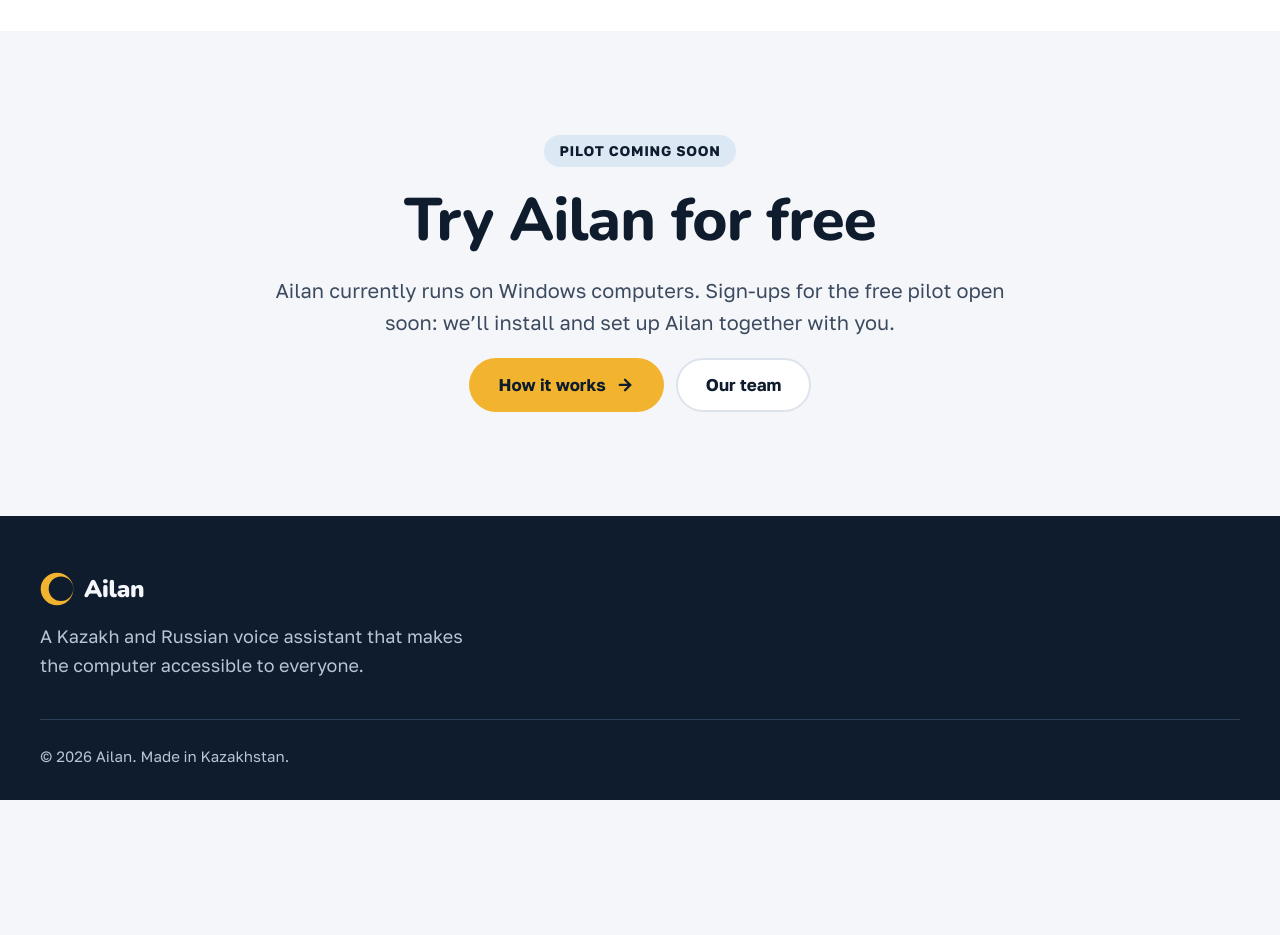
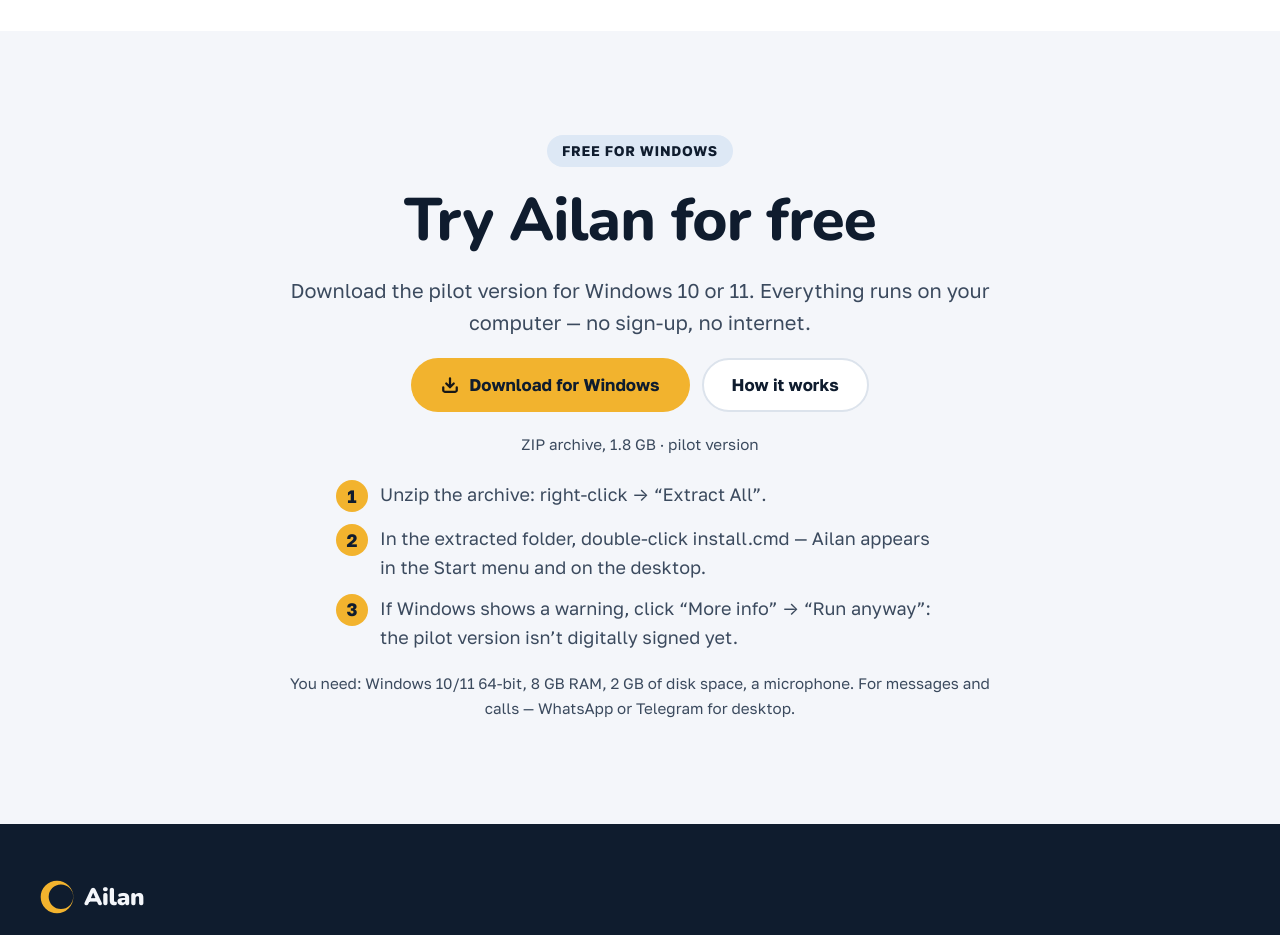
Before and after one commit to YEZHX/ailan-landing, a website: page index.html in a window 1280 px wide. Shown: the part 8900-9835 px from the top of the page. Before the commit the page ends 9700 px from the top, so only its background shows below. Drawn offline with nearby package versions, Linux system fonts and the light colour scheme.

Commit message:
Скачивание для Windows: кнопка на выпуск, три шага установки, требования — ru/kk/en

```diff
--- a/i18n.js
+++ b/i18n.js
@@ -125,9 +125,15 @@
     "team.t2.text": "Технологиядан бұрын адамды түсіну маңызды болатын AI және деректер жобаларын жасады. Ailan-да өнімге жауап береді: отбасылармен сұхбат, қарттарға арналған сценарийлер, терминсіз және ірі қаріпті интерфейс. Міндеті — Ailan-ды бірден түсінетіндей ету; отбасылармен пилотты жүргізеді.",
     "team.t3.role": "CTO · тең құрылтайшы",
     "team.t3.text": "Халықаралық телеком компаниясының дата-аналитигі: SQL, Oracle DWH, Power BI, үлкен деректер. Ailan-да технологиялық негізге жауап береді: тану және сценарий метрикалары, пилот деректері, жергілікті шешімнің архитектурасы мен қауіпсіздігі — бірде-бір сөз компьютерден шықпауы үшін.",
-    "cta.eyebrow": "Жақында пилот",
+    "cta.eyebrow": "Windows үшін тегін",
     "cta.title": "Ailan-ды тегін байқап көріңіз",
-    "cta.lead": "Қазір Ailan Windows компьютерлерінде жұмыс істейді. Жақында тегін пилотқа жазылуды ашамыз: Ailan-ды бірге орнатып, баптап береміз.",
+    "cta.lead": "Windows 10 немесе 11 үшін пилоттық нұсқаны жүктеп алыңыз. Бәрі компьютерде жұмыс істейді — тіркелусіз және интернетсіз.",
+    "cta.download": "Windows үшін жүктеу",
+    "cta.size": "ZIP-архив, 1,8 ГБ · пилоттық нұсқа",
+    "cta.s1": "Архивті ашыңыз: тінтуірдің оң жақ батырмасы → «Барлығын шығару».",
+    "cta.s2": "Ашылған қалтадағы install.cmd файлын екі рет басыңыз — Ailan «Бастау» мәзірінде және жұмыс үстелінде пайда болады.",
+    "cta.s3": "Windows ескерту көрсетсе, «Подробнее / More info» → «Выполнить в любом случае / Run anyway» басыңыз: пилоттық нұсқада әзірге цифрлық қолтаңба жоқ.",
+    "cta.req": "Қажет: Windows 10/11 64-бит, 8 ГБ жад, дискте 2 ГБ, микрофон. Хабарлама мен қоңырау үшін — компьютерге арналған WhatsApp немесе Telegram.",
     "cta.btn1": "Қалай жұмыс істейді",
     "cta.btn2": "Команда",
     "footer.tagline": "Компьютерді барлығына қолжетімді ететін қазақ және орыс тіліндегі дауыс көмекшісі.",
@@ -260,9 +266,15 @@
     "team.t3.name": "Albina Baktygalieva",
     "team.t3.role": "CTO · co-founder",
     "team.t3.text": "Data analyst at an international telecom company: SQL, Oracle DWH, Power BI, big data. At Ailan she owns the technical foundation: recognition and scenario metrics, pilot data, and the architecture and security of the local solution, so that not a single word leaves the computer.",
-    "cta.eyebrow": "Pilot coming soon",
+    "cta.eyebrow": "Free for Windows",
     "cta.title": "Try Ailan for free",
-    "cta.lead": "Ailan currently runs on Windows computers. Sign-ups for the free pilot open soon: we’ll install and set up Ailan together with you.",
+    "cta.lead": "Download the pilot version for Windows 10 or 11. Everything runs on your computer — no sign-up, no internet.",
+    "cta.download": "Download for Windows",
+    "cta.size": "ZIP archive, 1.8 GB · pilot version",
+    "cta.s1": "Unzip the archive: right-click → “Extract All”.",
+    "cta.s2": "In the extracted folder, double-click install.cmd — Ailan appears in the Start menu and on the desktop.",
+    "cta.s3": "If Windows shows a warning, click “More info” → “Run anyway”: the pilot version isn’t digitally signed yet.",
+    "cta.req": "You need: Windows 10/11 64-bit, 8 GB RAM, 2 GB of disk space, a microphone. For messages and calls — WhatsApp or Telegram for desktop.",
     "cta.btn1": "How it works",
     "cta.btn2": "Our team",
     "footer.tagline": "A Kazakh and Russian voice assistant that makes the computer accessible to everyone.",
--- a/index.html
+++ b/index.html
@@ -11,7 +11,7 @@
 <link rel="preconnect" href="https://fonts.gstatic.com" crossorigin>
 <link rel="stylesheet" href="https://fonts.googleapis.com/css2?family=Nunito:wght@800;900&family=Golos+Text:wght@400;500;600;700&display=swap">
 <!-- ?v=2: до 17.09 стили и иконки кешировались на неделю, номер версии заставляет браузер скачать их заново -->
-<link rel="stylesheet" href="styles.css?v=2">
+<link rel="stylesheet" href="styles.css?v=3">
 <script>
   // Настройки доступности и язык применяются до отрисовки, чтобы страница не мигала.
   try {
@@ -339,13 +339,20 @@
 
 <section class="section cta" id="try" aria-labelledby="try-title">
   <div class="container cta__inner">
-    <p class="pill" data-i18n="cta.eyebrow">Скоро пилот</p>
+    <p class="pill" data-i18n="cta.eyebrow">Бесплатно для Windows</p>
     <h2 class="h2 cta__title" id="try-title" data-i18n="cta.title">Попробуйте Ailan бесплатно</h2>
-    <p class="lead" data-i18n="cta.lead">Сейчас Ailan работает на компьютерах с Windows. Скоро откроем запись в бесплатный пилот: установим и настроим Ailan вместе с вами.</p>
+    <p class="lead" data-i18n="cta.lead">Скачайте пилотную версию для Windows 10 или 11. Всё работает на компьютере — без регистрации и без интернета.</p>
     <div class="actions actions--center">
-      <a class="btn btn--primary" href="#how"><span data-i18n="cta.btn1">Как это работает</span><img src="assets/icons/arrow-right.svg?v=2" alt="" width="16" height="16"></a>
-      <a class="btn btn--ghost" href="#team" data-i18n="cta.btn2">Команда</a>
+      <a class="btn btn--primary" href="https://github.com/YEZHX/ailan-landing/releases/latest/download/Ailan-Windows.zip" download><img src="assets/icons/download.svg?v=3" alt="" width="16" height="16"><span data-i18n="cta.download">Скачать для Windows</span></a>
+      <a class="btn btn--ghost" href="#how"><span data-i18n="cta.btn1">Как это работает</span></a>
     </div>
+    <p class="cta__note" data-i18n="cta.size">ZIP-архив, 1,8 ГБ · версия пилота</p>
+    <ol class="cta__steps">
+      <li data-i18n="cta.s1">Распакуйте архив: правая кнопка мыши → «Извлечь всё».</li>
+      <li data-i18n="cta.s2">В распакованной папке дважды щёлкните install.cmd — Ailan появится в «Пуске» и на рабочем столе.</li>
+      <li data-i18n="cta.s3">Если Windows покажет предупреждение, нажмите «Подробнее» → «Выполнить в любом случае»: у пилотной версии пока нет цифровой подписи.</li>
+    </ol>
+    <p class="cta__note" data-i18n="cta.req">Нужно: Windows 10/11 64-бит, 8 ГБ памяти, 2 ГБ на диске, микрофон. Для сообщений и звонков — WhatsApp или Telegram для компьютера.</p>
   </div>
 </section>
 
@@ -363,7 +370,7 @@
   </div>
 </footer>
 
-<script src="i18n.js?v=4"></script>
+<script src="i18n.js?v=5"></script>
 <script src="app.js?v=2"></script>
 </body>
 </html>
--- a/styles.css
+++ b/styles.css
@@ -309,6 +309,13 @@
 .cta { text-align: center; }
 .cta__inner { display: grid; justify-items: center; gap: 1.25rem; max-width: 46rem; }
 .cta__title { font-size: clamp(2.375rem, 4.8vw, 3.75rem); }
+.cta__note { font-size: 0.95rem; color: var(--ink-2); margin: 0; }
+.cta__steps { list-style: none; counter-reset: step; display: grid; gap: 0.75rem; margin: 0.25rem 0 0; padding: 0;
+  max-width: 38rem; text-align: left; }
+.cta__steps li { counter-increment: step; display: grid; grid-template-columns: 2rem 1fr; gap: 0.75rem; align-items: start;
+  color: var(--ink-2); }
+.cta__steps li::before { content: counter(step); width: 2rem; height: 2rem; border-radius: 50%; display: grid;
+  place-items: center; background: var(--accent); color: var(--ink); font-weight: 800; }
 
 .footer { background: var(--dark); color: var(--on-dark-2); padding-block: 3.5rem 2rem; }
 .footer__row { display: flex; justify-content: space-between; gap: 2rem; flex-wrap: wrap; }
```
Also changed, not shown: assets/icons/download.svg (added).
